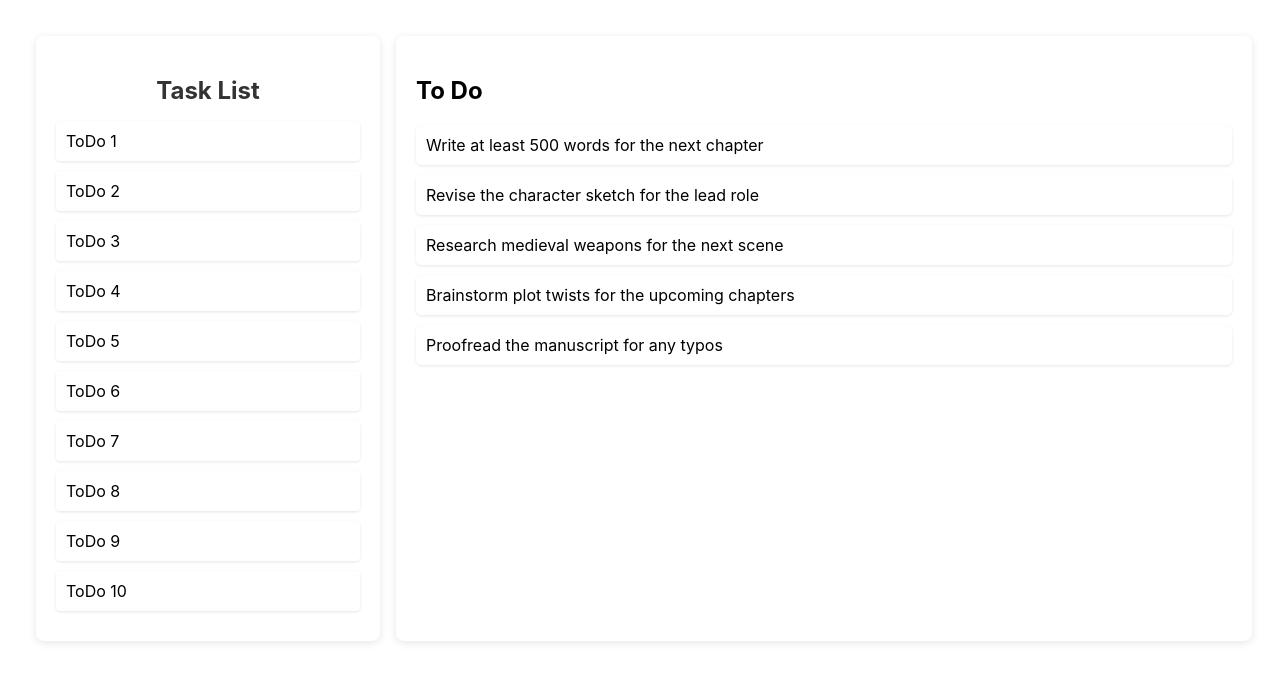
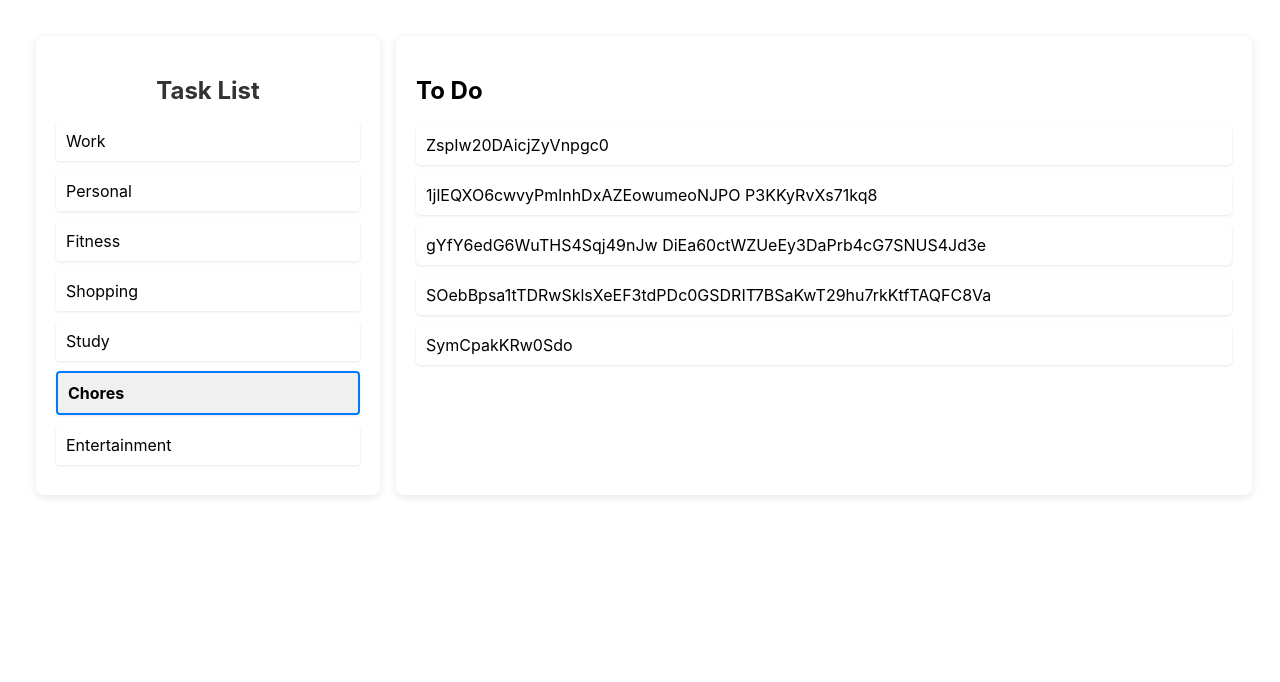
Before and after one commit to tangsect-arch/react-training, a React (Create React App) app: page / in a window 1280 px wide. Shown: the top 682 px of the page. Built offline with nearby package versions, Linux system fonts and the light colour scheme.

Commit message:
dyanamic string

```diff
--- a/src/Component/LeftComponent.css
+++ b/src/Component/LeftComponent.css
@@ -23,6 +23,12 @@
   cursor: pointer;
 }
 
+.selected {
+  background-color: #f0f0f0; /* Light gray background */
+  border: 2px solid #007bff;  /* Blue border */
+  font-weight: bold;          /* Make the text bold */
+}
+
 .todo-item:hover {
   background-color: #f0f0f0;
 }
--- a/src/Component/LeftComponent.js
+++ b/src/Component/LeftComponent.js
@@ -1,54 +1,26 @@
 import "./LeftComponent.css";
-
+// import { generateRandomArray } from "../Helpers/utils";
 const title = [
-  {
-    id: 1,
-    title: "ToDo 1",
-  },
-  {
-    id: 2,
-    title: "ToDo 2",
-  },
-  {
-    id: 3,
-    title: "ToDo 3",
-  },
-  {
-    id: 4,
-    title: "ToDo 4",
-  },
-  {
-    id: 5,
-    title: "ToDo 5",
-  },
-  {
-    id: 6,
-    title: "ToDo 6",
-  },
-  {
-    id: 7,
-    title: "ToDo 7",
-  },
-  {
-    id: 8,
-    title: "ToDo 8",
-  },
-  {
-    id: 9,
-    title: "ToDo 9",
-  },
-  {
-    id: 10,
-    title: "ToDo 10",
-  },
+  "Work",
+  "Personal",
+  "Fitness",
+  "Shopping",
+  "Study",
+  "Chores",
+  "Entertainment",
 ];
 
 export default function LeftComponent() {
   function toDo() {
-    return title.map((item) => {
+    // const title = generateRandomArray(5);
+    const random = Math.floor(Math.random() * title.length);
+    return title.map((item, index) => {
       return (
-        <div key={item.id} className="todo-item">
-          {item.title}
+        <div
+          key={index}
+          className={`todo-item ${index === random ? "selected" : ""}`}
+        >
+          {item}
         </div>
       );
     });
--- a/src/Component/RghtComponent.js
+++ b/src/Component/RghtComponent.js
@@ -1,117 +1,120 @@
 import "./RightComponent.css";
 
-const tasks = [
-  [
-    "Buy eggs from the local market",
-    "Pick up some fresh strawberries",
-    "Grab some whole grain bread",
-    "Don't forget the bag of potatoes",
-    "Look for fresh seasonal fruits",
-  ],
-  [
-    "Finish the quarterly financial report",
-    "Respond to pending client emails",
-    "Attend team meeting at 10 am",
-    "Prepare slides for presentation",
-    "Review the marketing proposal draft",
-  ],
-  [
-    "Vacuum the living room carpet thoroughly",
-    "Clean the kitchen countertops",
-    "Dust all the furniture in the house",
-    "Take out the trash before 9 am",
-    "Organize the laundry baskets properly",
-  ],
-  [
-    "Go hiking in the nearby mountain trails",
-    "Visit a local museum to explore history",
-    "Plan a movie night with friends",
-    "Relax by the pool and read a book",
-    "Order pizza for a late-night treat",
-  ],
-  [
-    "Run 3 miles in the morning on the treadmill",
-    "Complete 50 push-ups before breakfast",
-    "Stretch and do yoga for 15 minutes",
-    "Drink at least 8 cups of water today",
-    "Sleep for at least 8 hours tonight",
-  ],
-  [
-    "Buy a thoughtful birthday gift for Lisa",
-    "Order a chocolate cake from the bakery",
-    "Decorate the house with balloons and streamers",
-    "Send out the birthday invitations today",
-    "Plan a few fun party games for everyone",
-  ],
-  [
-    "Take the dog for a long walk in the park",
-    "Feed the cat and refill the water bowl",
-    "Clean the fish tank and change the water",
-    "Trim the dogs nails for safety",
-    "Buy new pet food supplies at the store",
-  ],
-  [
-    "Review chapters 2 and 3 for the exam",
-    "Write a summary for each lesson",
-    "Practice math problems from page 72",
-    "Watch an educational video on biology",
-    "Take a quiz to test your knowledge",
-  ],
-  [
-    "Post a new photo on Instagram today",
-    "Reply to all the comments on Twitter",
-    "Update the LinkedIn profile with new skills",
-    "Like and share an inspiring post",
-    "Watch the latest trending TikTok videos",
-  ],
-  [
-    "Fix the leaky faucet in the kitchen",
-    "Patch the hole in the living room wall",
-    "Replace the broken lightbulb in the hallway",
-    "Check the heating system for issues",
-    "Organize the cluttered storage closet",
-  ],
-  [
-    "Write at least 500 words for the next chapter",
-    "Revise the character sketch for the lead role",
-    "Research medieval weapons for the next scene",
-    "Brainstorm plot twists for the upcoming chapters",
-    "Proofread the manuscript for any typos",
-  ],
-  [
-    "Chop the vegetables for the week's meals",
-    "Marinate chicken breasts with lemon and herbs",
-    "Make a batch of quinoa for lunches",
-    "Prepare smoothie ingredients for tomorrow",
-    "Pack a healthy lunch for work tomorrow",
-  ],
-  [
-    "Scrub the bathroom tiles and clean the shower",
-    "Wipe down all kitchen counters and appliances",
-    "Vacuum the entire house, especially the carpets",
-    "Organize the closet and donate unused clothes",
-    "Wipe down windows and clean the blinds",
-  ],
-  [
-    "Meditate for 15 minutes to relax your mind",
-    "Apply a refreshing face mask for your skin",
-    "Read a chapter of your current book",
-    "Take a hot bubble bath with lavender scents",
-    "Do a relaxing breathing exercise for stress relief",
-  ],
-  [
-    "Update your resume with new work experience",
-    "Write a personalized cover letter for the job",
-    "Submit your application to three companies",
-    "Prepare answers for possible interview questions",
-    "Research the companies you’re applying to",
-  ],
-];
+import { generateRandomArray } from "../Helpers/utils";
+
+// const tasks = [
+//   [
+//     "Buy eggs from the local market",
+//     "Pick up some fresh strawberries",
+//     "Grab some whole grain bread",
+//     "Don't forget the bag of potatoes",
+//     "Look for fresh seasonal fruits",
+//   ],
+//   [
+//     "Finish the quarterly financial report",
+//     "Respond to pending client emails",
+//     "Attend team meeting at 10 am",
+//     "Prepare slides for presentation",
+//     "Review the marketing proposal draft",
+//   ],
+//   [
+//     "Vacuum the living room carpet thoroughly",
+//     "Clean the kitchen countertops",
+//     "Dust all the furniture in the house",
+//     "Take out the trash before 9 am",
+//     "Organize the laundry baskets properly",
+//   ],
+//   [
+//     "Go hiking in the nearby mountain trails",
+//     "Visit a local museum to explore history",
+//     "Plan a movie night with friends",
+//     "Relax by the pool and read a book",
+//     "Order pizza for a late-night treat",
+//   ],
+//   [
+//     "Run 3 miles in the morning on the treadmill",
+//     "Complete 50 push-ups before breakfast",
+//     "Stretch and do yoga for 15 minutes",
+//     "Drink at least 8 cups of water today",
+//     "Sleep for at least 8 hours tonight",
+//   ],
+//   [
+//     "Buy a thoughtful birthday gift for Lisa",
+//     "Order a chocolate cake from the bakery",
+//     "Decorate the house with balloons and streamers",
+//     "Send out the birthday invitations today",
+//     "Plan a few fun party games for everyone",
+//   ],
+//   [
+//     "Take the dog for a long walk in the park",
+//     "Feed the cat and refill the water bowl",
+//     "Clean the fish tank and change the water",
+//     "Trim the dogs nails for safety",
+//     "Buy new pet food supplies at the store",
+//   ],
+//   [
+//     "Review chapters 2 and 3 for the exam",
+//     "Write a summary for each lesson",
+//     "Practice math problems from page 72",
+//     "Watch an educational video on biology",
+//     "Take a quiz to test your knowledge",
+//   ],
+//   [
+//     "Post a new photo on Instagram today",
+//     "Reply to all the comments on Twitter",
+//     "Update the LinkedIn profile with new skills",
+//     "Like and share an inspiring post",
+//     "Watch the latest trending TikTok videos",
+//   ],
+//   [
+//     "Fix the leaky faucet in the kitchen",
+//     "Patch the hole in the living room wall",
+//     "Replace the broken lightbulb in the hallway",
+//     "Check the heating system for issues",
+//     "Organize the cluttered storage closet",
+//   ],
+//   [
+//     "Write at least 500 words for the next chapter",
+//     "Revise the character sketch for the lead role",
+//     "Research medieval weapons for the next scene",
+//     "Brainstorm plot twists for the upcoming chapters",
+//     "Proofread the manuscript for any typos",
+//   ],
+//   [
+//     "Chop the vegetables for the week's meals",
+//     "Marinate chicken breasts with lemon and herbs",
+//     "Make a batch of quinoa for lunches",
+//     "Prepare smoothie ingredients for tomorrow",
+//     "Pack a healthy lunch for work tomorrow",
+//   ],
+//   [
+//     "Scrub the bathroom tiles and clean the shower",
+//     "Wipe down all kitchen counters and appliances",
+//     "Vacuum the entire house, especially the carpets",
+//     "Organize the closet and donate unused clothes",
+//     "Wipe down windows and clean the blinds",
+//   ],
+//   [
+//     "Meditate for 15 minutes to relax your mind",
+//     "Apply a refreshing face mask for your skin",
+//     "Read a chapter of your current book",
+//     "Take a hot bubble bath with lavender scents",
+//     "Do a relaxing breathing exercise for stress relief",
+//   ],
+//   [
+//     "Update your resume with new work experience",
+//     "Write a personalized cover letter for the job",
+//     "Submit your application to three companies",
+//     "Prepare answers for possible interview questions",
+//     "Research the companies you’re applying to",
+//   ],
+// ];
 
 export default function RightComponent() {
   function random_tasks() {
-    const random = Math.floor(Math.random() * tasks.length);
-    const task_list = tasks[random];
+    const random = Math.floor(Math.random() * (6 - 3 + 1)) + 3;
+    // const task_list = tasks[random];
+    const task_list = generateRandomArray(random);
 
     console.log(task_list);
 
--- /dev/null
+++ b/src/Helpers/utils.js
@@ -0,0 +1,19 @@
+function generateRandomString(length) {
+  const charset =
+    "ABCDEFGHIJKLMNOPQRSTUVWXYZabcdefghijklmnopqrstuvwxyz0123456789 ";
+  let result = "";
+  for (let i = 0; i < length; i++) {
+    const randomIndex = Math.floor(Math.random() * charset.length);
+    result += charset[randomIndex];
+  }
+  return result;
+}
+
+export function generateRandomArray(numStrings) {
+  const randomArray = [];
+  for (let i = 0; i < numStrings; i++) {
+    const randomLength = Math.floor(Math.random() * (64 - 8 + 1)) + 8;
+    randomArray.push(generateRandomString(randomLength));
+  }
+  return randomArray;
+}
```
Also changed, not shown: 1 other file (tests, documents, lock files or other folders).
